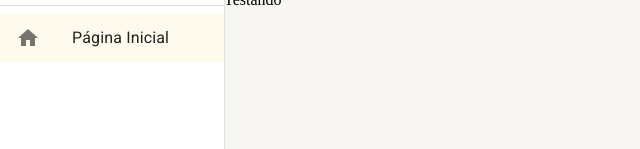
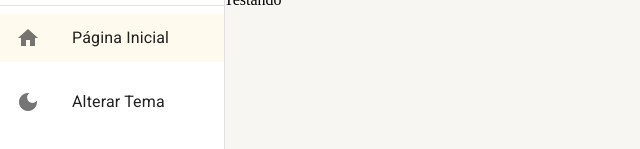
Before and after one commit to CostaMateus7/dashboard, a React (Vite) app: page /pagina-inicial in a window 1280 px wide. Shown: the part 155-304 px from the top of the page, without its empty margins (0-640 px from the left). Built offline with nearby package versions, Linux system fonts and the light colour scheme.

Commit message:
feat: add theme

```diff
--- a/src/shared/components/menu-lateral/MenuLateral.tsx
+++ b/src/shared/components/menu-lateral/MenuLateral.tsx
@@ -11,7 +11,7 @@ import {
   useMediaQuery,
   useTheme,
 } from '@mui/material';
-import { useAppDrawerContext } from '../../context';
+import { useAppDrawerContext, useAppThemeContext } from '../../context';
 import { useMatch, useNavigate, useResolvedPath } from 'react-router-dom';
 interface IChildrenReact {
   children: React.ReactNode;
@@ -50,6 +50,7 @@ export const MenuLateral = ({ children }: IChildrenReact) => {
   const theme = useTheme();
   const smDown = useMediaQuery(theme.breakpoints.down('sm'));
   const { isDrawerOpen, toogleDrawer, drawerOptions } = useAppDrawerContext();
+  const { toogleTheme } = useAppThemeContext();
   return (
     <>
       <Drawer
@@ -84,6 +85,16 @@ export const MenuLateral = ({ children }: IChildrenReact) => {
               ))}
             </List>
           </Box>
+          <Box>
+            <List component="nav">
+              <ListItemButton onClick={toogleTheme}>
+                <ListItemIcon>
+                  <Icon>dark_mode</Icon>
+                </ListItemIcon>
+                <ListItemText primary="Alterar Tema" />
+              </ListItemButton>
+            </List>
+          </Box>
         </Box>
       </Drawer>
       <Box marginLeft={smDown ? theme.spacing(0) : theme.spacing(28)}>
--- a/src/shared/themes/Dark.ts
+++ b/src/shared/themes/Dark.ts
@@ -3,6 +3,7 @@ import { yellow, cyan } from '@mui/material/colors';
 
 export const DarkTheme = createTheme({
   palette: {
+    mode: 'dark',
     primary: {
       main: yellow[700],
       dark: yellow[800],
@@ -20,4 +21,9 @@ export const DarkTheme = createTheme({
       paper: '#303134',
     },
   },
+  typography: {
+    allVariants: {
+      color: 'white',
+    },
+  },
 });
```
